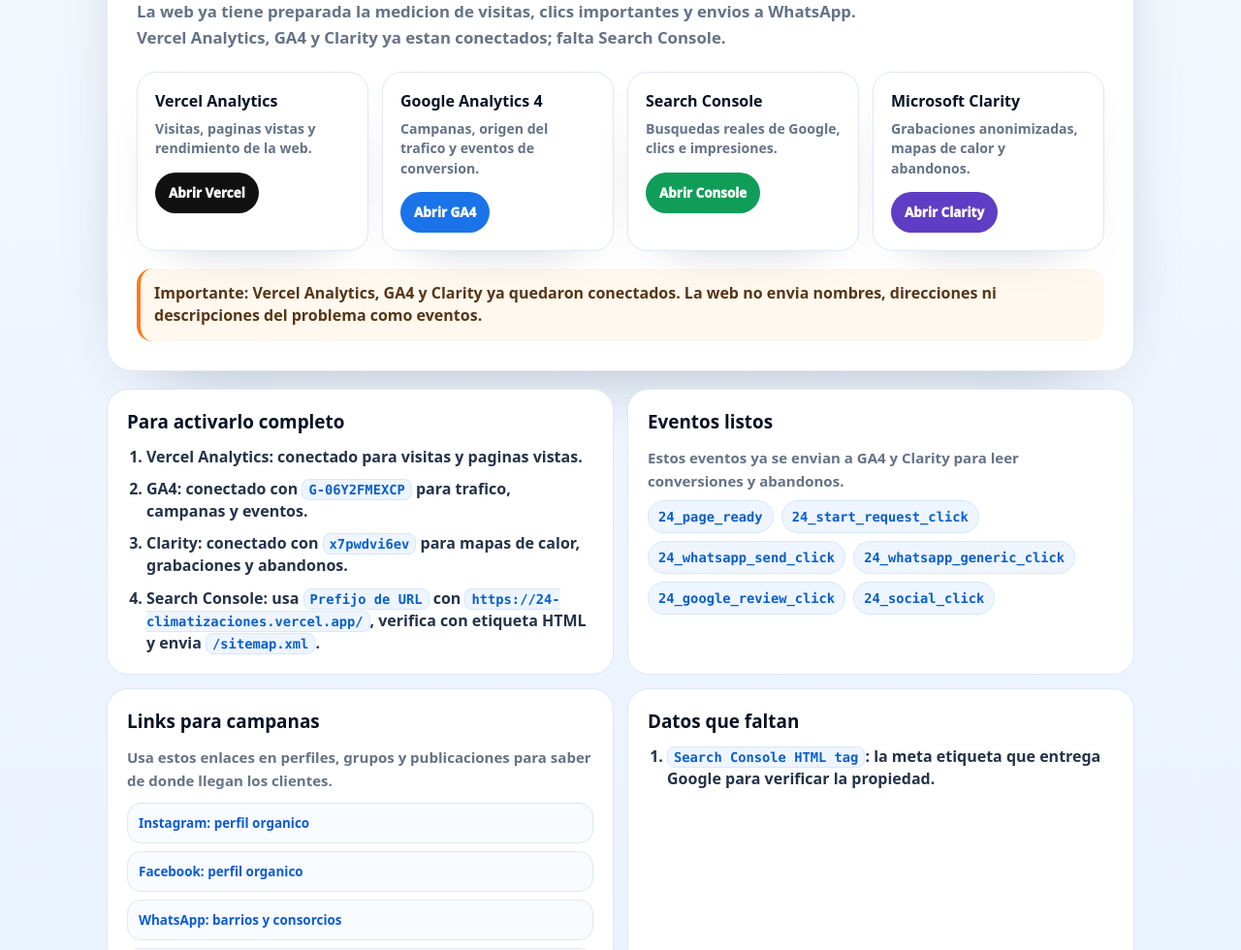
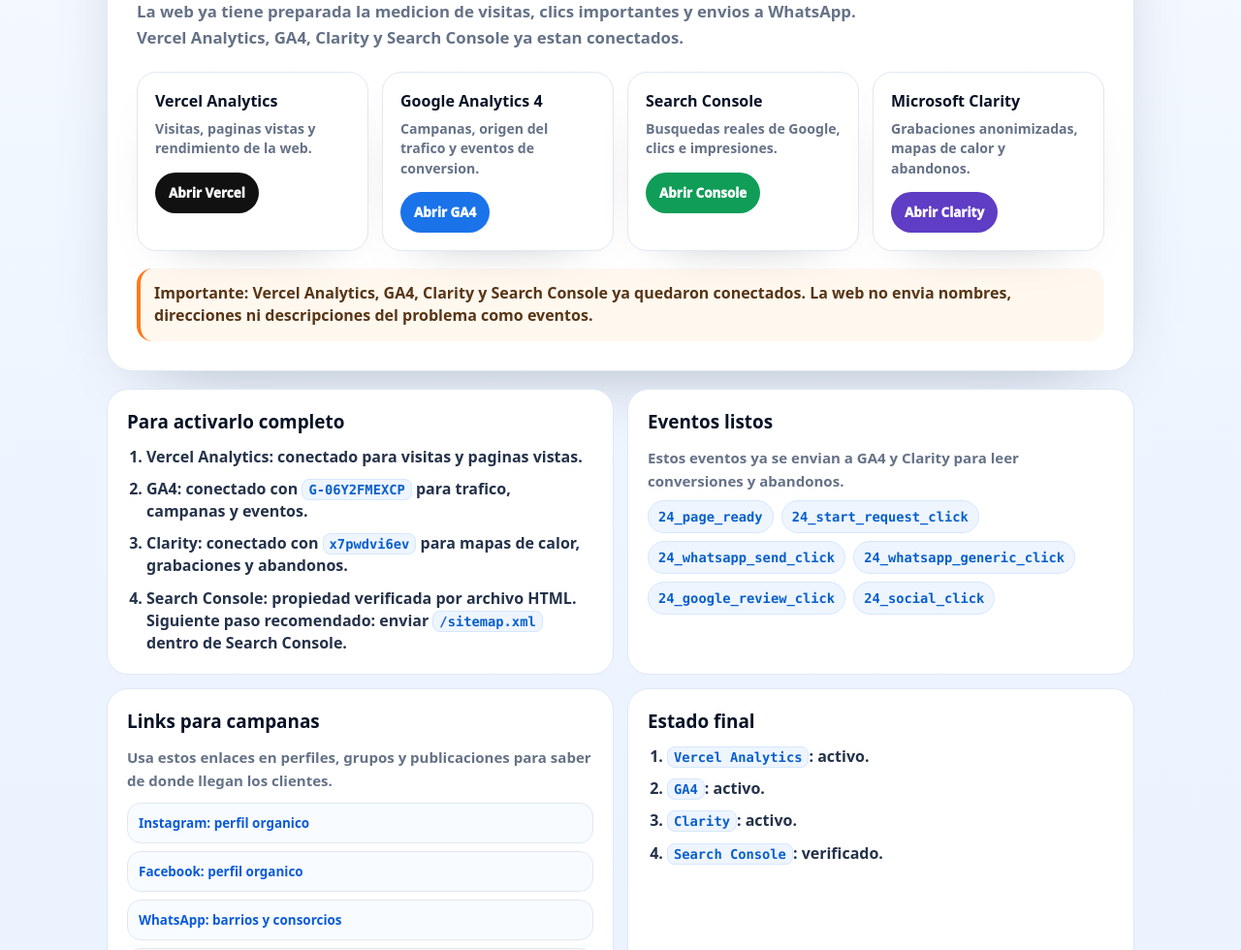
Before and after one commit to Paulomillanez1983/24-climatizaciones, a plain HTML site: page analytics.html in a window 1280 px wide. Shown: the part 320-1300 px from the top of the page at 97% size. Drawn offline with Linux system fonts and the light colour scheme; a script that the page names is missing.

Commit message:
chore: mark analytics setup complete

```diff
--- a/analytics.html
+++ b/analytics.html
@@ -80,7 +80,7 @@
     <section class="hero">
       <span class="eyebrow"><i class="dot"></i> Panel gratis recomendado</span>
       <h1>Metricas para saber que funciona.</h1>
-      <p class="lead">La web ya tiene preparada la medicion de visitas, clics importantes y envios a WhatsApp. Vercel Analytics, GA4 y Clarity ya estan conectados; falta Search Console.</p>
+      <p class="lead">La web ya tiene preparada la medicion de visitas, clics importantes y envios a WhatsApp. Vercel Analytics, GA4, Clarity y Search Console ya estan conectados.</p>
 
       <div class="grid">
         <article class="card vercel">
@@ -105,7 +105,7 @@
         </article>
       </div>
 
-      <div class="notice">Importante: Vercel Analytics, GA4 y Clarity ya quedaron conectados. La web no envia nombres, direcciones ni descripciones del problema como eventos.</div>
+      <div class="notice">Importante: Vercel Analytics, GA4, Clarity y Search Console ya quedaron conectados. La web no envia nombres, direcciones ni descripciones del problema como eventos.</div>
     </section>
 
     <section class="steps">
@@ -115,7 +115,7 @@
           <li>Vercel Analytics: conectado para visitas y paginas vistas.</li>
           <li>GA4: conectado con <code>G-06Y2FMEXCP</code> para trafico, campanas y eventos.</li>
           <li>Clarity: conectado con <code>x7pwdvi6ev</code> para mapas de calor, grabaciones y abandonos.</li>
-          <li>Search Console: usa <code>Prefijo de URL</code> con <code>https://24-climatizaciones.vercel.app/</code>, verifica con etiqueta HTML y envia <code>/sitemap.xml</code>.</li>
+          <li>Search Console: propiedad verificada por archivo HTML. Siguiente paso recomendado: enviar <code>/sitemap.xml</code> dentro de Search Console.</li>
         </ol>
       </article>
 
@@ -144,9 +144,12 @@
       </article>
 
       <article class="panel">
-        <h2>Datos que faltan</h2>
+        <h2>Estado final</h2>
         <ol>
-          <li><code>Search Console HTML tag</code>: la meta etiqueta que entrega Google para verificar la propiedad.</li>
+          <li><code>Vercel Analytics</code>: activo.</li>
+          <li><code>GA4</code>: activo.</li>
+          <li><code>Clarity</code>: activo.</li>
+          <li><code>Search Console</code>: verificado.</li>
         </ol>
       </article>
     </section>
--- a/service-worker.js
+++ b/service-worker.js
@@ -1,4 +1,4 @@
-const CACHE = '24-climatizaciones-v36';
+const CACHE = '24-climatizaciones-v37';
 const ASSETS = [
   './',
   './index.html',
```
